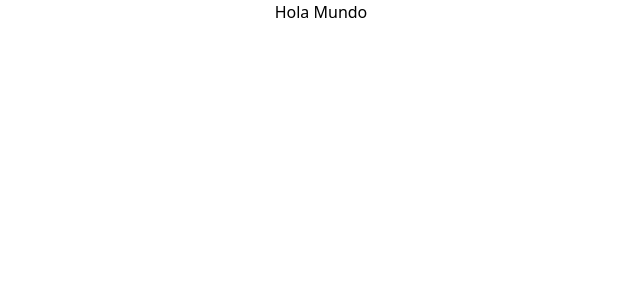
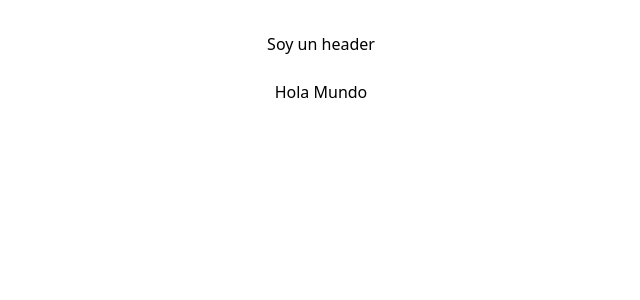
Before and after one commit to JeanMarcoMiranda/op-mini, a React (Create React App) app in the folder client/: page / in a window 1280 px wide. Shown: the top 300 px of the page, without its empty margins (319-959 px from the left). Built offline with nearby package versions, Linux system fonts and the light colour scheme.

Commit message:
[W-01] Cambios estructura de las carpetas

```diff
--- a/client/src/App.tsx
+++ b/client/src/App.tsx
@@ -1,6 +1,6 @@
 import React from 'react';
 import { BrowserRouter as Router, Switch, Route } from 'react-router-dom';
-import { appRoutes } from './routes/Routes'
+import { appRoutes } from './routes'
 
 import './App.css';
 
--- /dev/null
+++ b/client/src/components/common/index.tsx
@@ -0,0 +1,5 @@
+import React from "react";
+//import Example from "./example";
+//import Example2 from "./example";
+
+//export { Example, Example2 }
--- /dev/null
+++ b/client/src/components/hooks/index.tsx
@@ -0,0 +1,5 @@
+import React from "react";
+//import Example from "./example";
+//import Example2 from "./example";
+
+//export { Example, Example2 }
--- /dev/null
+++ b/client/src/components/layout/index.tsx
@@ -0,0 +1,4 @@
+import Footer from "./Footer";
+import Header from "./Header";
+
+export { Header, Footer}
--- a/client/src/routes/Routes.ts
+++ b/client/src/routes/index.tsx
@@ -1,6 +1,5 @@
 import React from "react";
-
-import Home from "../views/Home/Home";
+import Home from "../views/Home";
 
 interface RouteData {
   path: string,
--- a/client/src/views/Home/Home.tsx
+++ b/client/src/views/Home/index.tsx
@@ -1,6 +1,9 @@
+import { Header } from '../../components/layout'
+
 const Home = () => {
   return (
     <div className="container">
+      <Header/>
       <h1>Hola Mundo</h1>
     </div>
   )
```
